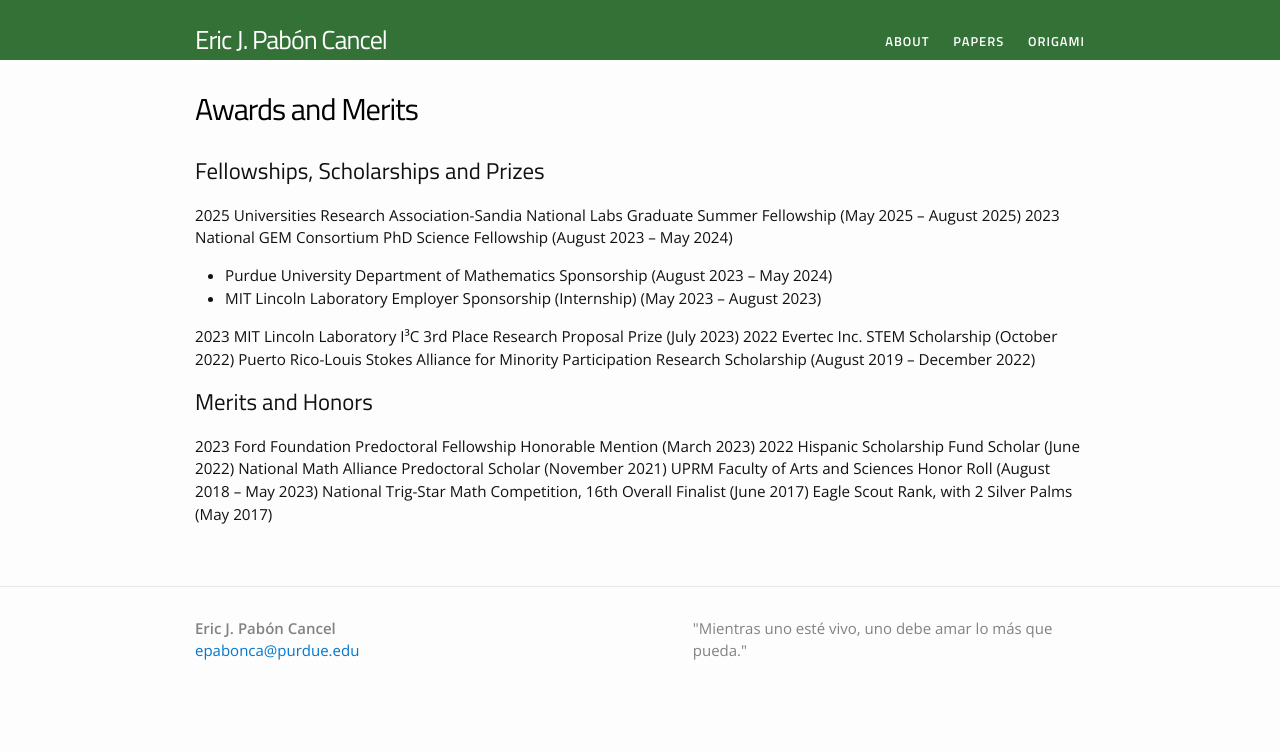
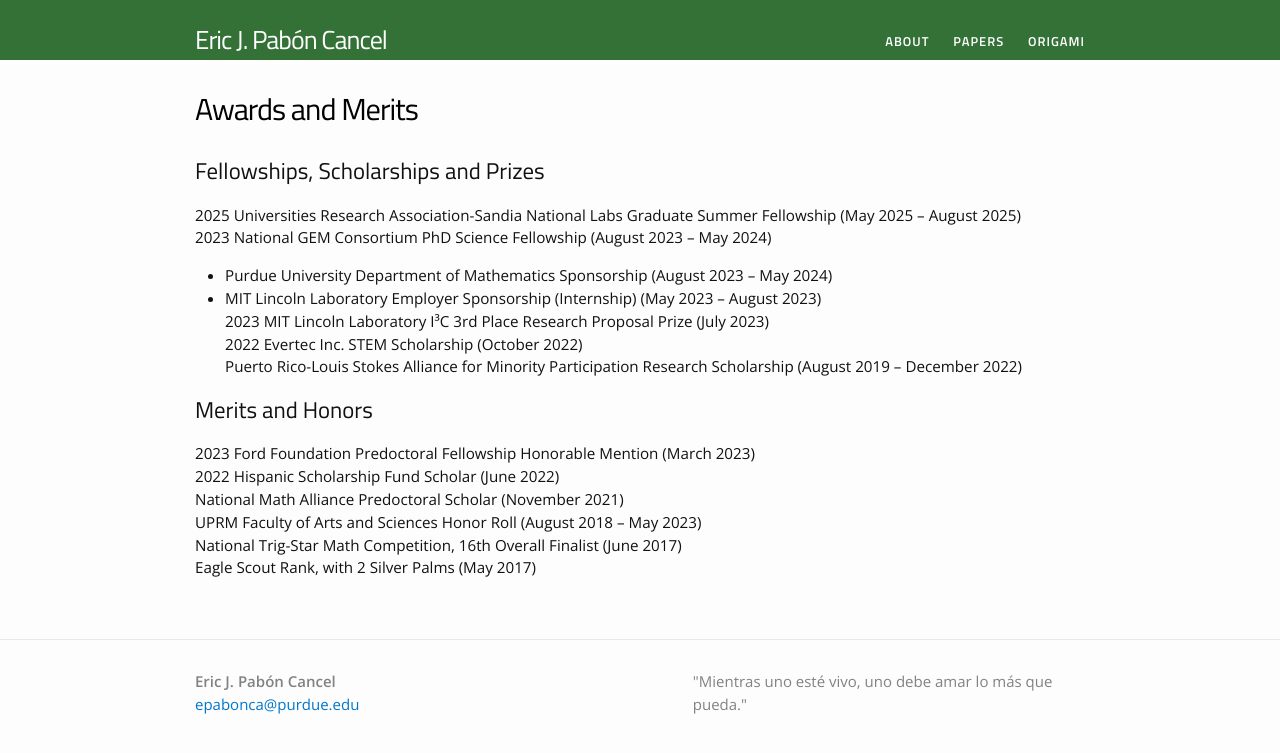
Before and after one commit to ejpaboncancel/ejpabon.github.io, a Jekyll site: the page built from resources.md, in a window 1280 px wide. Shown: the top 753 px of the page. Built offline with Jekyll 4.4.1, drawn with Linux system fonts in a browser that asks for light colours.

```diff
--- a/resources.md
+++ b/resources.md
@@ -5,19 +5,18 @@ permalink: /awards/
 ---
 
 ## Fellowships, Scholarships and Prizes
-2025 Universities Research Association-Sandia National Labs Graduate Summer Fellowship (May 2025 – August 2025)
-2023 National GEM Consortium PhD Science Fellowship (August 2023 – May 2024)
+2025 Universities Research Association-Sandia National Labs Graduate Summer Fellowship (May 2025 – August 2025) <br>
+2023 National GEM Consortium PhD Science Fellowship (August 2023 – May 2024) <br>
  - Purdue University Department of Mathematics Sponsorship (August 2023 – May 2024)
- - MIT Lincoln Laboratory Employer Sponsorship (Internship) (May 2023 – August 2023)
-
-2023 MIT Lincoln Laboratory I³C 3rd Place Research Proposal Prize (July 2023)
-2022 Evertec Inc. STEM Scholarship (October 2022)
+ - MIT Lincoln Laboratory Employer Sponsorship (Internship) (May 2023 – August 2023) <br>
+2023 MIT Lincoln Laboratory I³C 3rd Place Research Proposal Prize (July 2023) <br>
+2022 Evertec Inc. STEM Scholarship (October 2022) <br>
 Puerto Rico-Louis Stokes Alliance for Minority Participation Research Scholarship (August 2019 – December 2022)
 
 ## Merits and Honors
-2023 Ford Foundation Predoctoral Fellowship Honorable Mention (March 2023)
-2022 Hispanic Scholarship Fund Scholar (June 2022)
-National Math Alliance Predoctoral Scholar (November 2021)
-UPRM Faculty of Arts and Sciences Honor Roll (August 2018 – May 2023)
-National Trig-Star Math Competition, 16th Overall Finalist (June 2017)
+2023 Ford Foundation Predoctoral Fellowship Honorable Mention (March 2023) <br>
+2022 Hispanic Scholarship Fund Scholar (June 2022) <br>
+National Math Alliance Predoctoral Scholar (November 2021) <br>
+UPRM Faculty of Arts and Sciences Honor Roll (August 2018 – May 2023) <br>
+National Trig-Star Math Competition, 16th Overall Finalist (June 2017) <br>
 Eagle Scout Rank, with 2 Silver Palms (May 2017)
```
